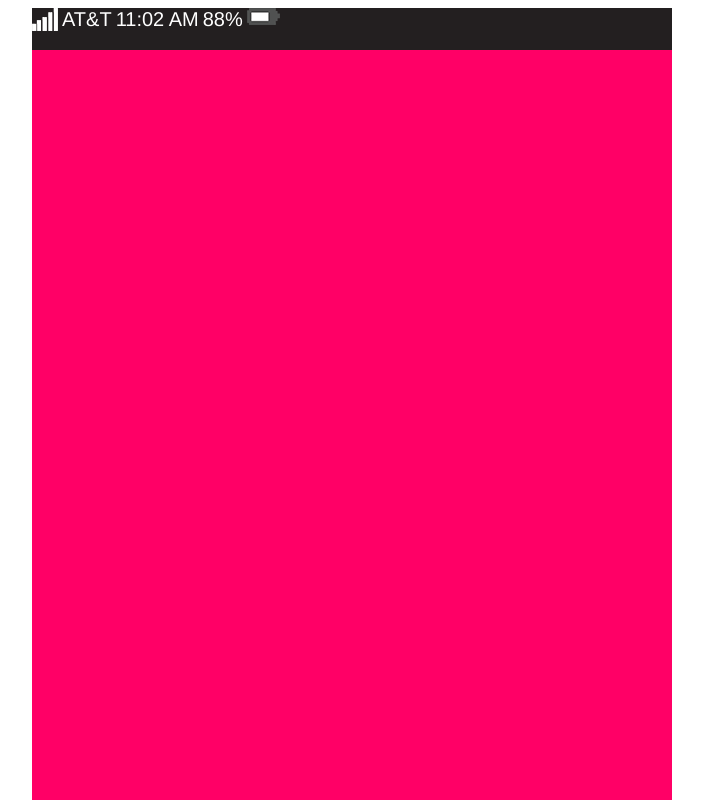
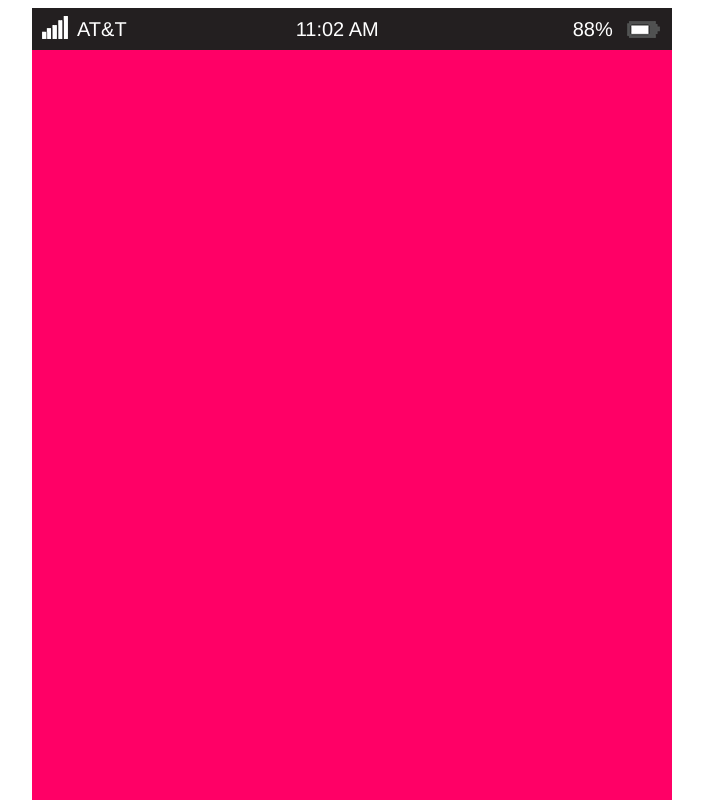
Before and after one commit to keeronmarc/wunderl, a plain HTML site: page index.html in a window 1280 px wide. Shown: the top 800 px of the page, without its empty margins (288-991 px from the left). Drawn offline with Linux system fonts and the light colour scheme.

Commit message:
Fixed top bar

```diff
--- a/styles/styles.scss
+++ b/styles/styles.scss
@@ -17,6 +17,8 @@
 .att-icon {
 	height: 20px;
 	width: 26px;
+	margin: 8px 0px 0px 10px;
+	padding: 0px;
 	vertical-align: top;
 	display: inline-block;
 }
@@ -24,6 +26,8 @@
 .att-name {
 	font-family: Helvetica;
 	font-size: 20px;
+	margin: 10px 0px 0px 5px;
+	padding: 0px;
 	color: #fff;
 	vertical-align: top;
 	display: inline-block;
@@ -32,6 +36,8 @@
 .att-time {
 	font-family: Helvetica;
 	font-size: 20px;
+	margin: 10px 0px 0px 165px;
+	padding: 0px;
 	color: #fff;
 	width: auto;
 	vertical-align: top;
@@ -43,6 +49,8 @@
 	font-size: 20px;
 	color: #fff;
 	width: auto;
+	margin: 10px 0px 0px 190px;
+	padding: 0px;
 	vertical-align: top;
 	display: inline-block;
 }
@@ -50,6 +58,7 @@
 .att-batt {
 	height: 33px;
 	width: 17px;
+	margin: 13px 0px 0px 10px;
 	vertical-align: top;
 	display: inline-block;
 }
```
Also changed, not shown: css/styles.css.
